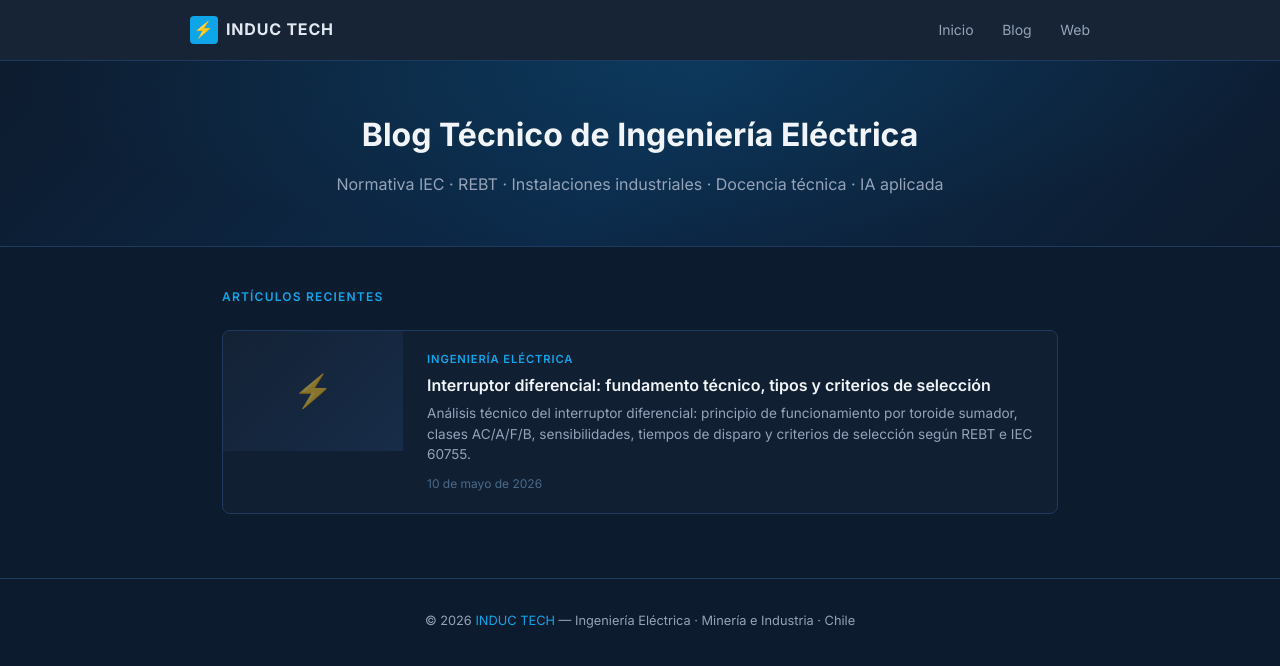
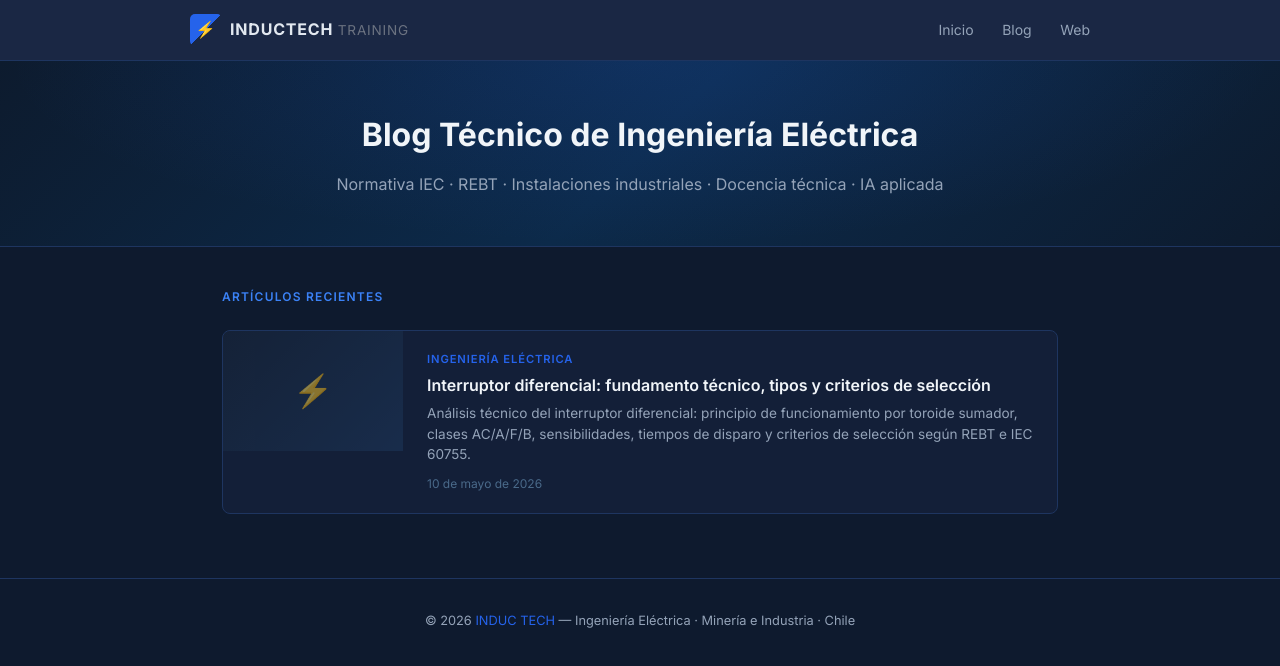
Before and after one commit to sauron897/blog-electricidad-ia., an Astro site: page / in a window 1280 px wide. Built offline with nearby package versions, Linux system fonts and the light colour scheme; Astro itself is replaced by a stand-in of ours.

Commit message:
design: colores y nombre exacto logo INDUCTECH TRAINING

```diff
--- a/src/layouts/BlogPost.astro
+++ b/src/layouts/BlogPost.astro
@@ -29,14 +29,15 @@ const formattedDate = pubDate.toLocaleDateString('es-ES', { year: 'numeric', mon
     <link href="https://fonts.googleapis.com/css2?family=Inter:wght@400;500;600;700&family=JetBrains+Mono:wght@400;500&display=swap" rel="stylesheet" />
     <style>
       :root {
-        --navy: #0d1b2e;
-        --navy-light: #162436;
-        --blue: #0ea5e9;
-        --blue-dark: #0284c7;
+        --navy: #0e1a2e;
+        --navy-light: #1a2744;
+        --blue: #2563eb;
+        --blue-bright: #3b82f6;
+        --blue-steel: #2b6cb0;
         --text: #e2e8f0;
         --text-muted: #94a3b8;
-        --border: #1e3a5f;
-        --surface: #111f33;
+        --border: #1e3560;
+        --surface: #131f38;
       }
       * { box-sizing: border-box; margin: 0; padding: 0; }
       body {
@@ -70,14 +71,15 @@ const formattedDate = pubDate.toLocaleDateString('es-ES', { year: 'numeric', mon
         letter-spacing: 0.05em;
       }
       .logo-icon {
-        width: 28px;
-        height: 28px;
-        background: var(--blue);
-        border-radius: 4px;
+        width: 32px;
+        height: 32px;
+        background: linear-gradient(135deg, #2563eb 50%, #1a2744 50%);
+        border-radius: 5px;
         display: flex;
         align-items: center;
         justify-content: center;
         font-size: 16px;
+        position: relative;
       }
       nav a {
         color: var(--text-muted);
@@ -114,9 +116,9 @@ const formattedDate = pubDate.toLocaleDateString('es-ES', { year: 'numeric', mon
         flex-wrap: wrap;
       }
       .tag {
-        background: rgba(14, 165, 233, 0.15);
-        color: var(--blue);
-        border: 1px solid rgba(14, 165, 233, 0.3);
+        background: rgba(37, 99, 235, 0.15);
+        color: var(--blue-bright);
+        border: 1px solid rgba(37, 99, 235, 0.35);
         padding: 0.2rem 0.7rem;
         border-radius: 20px;
         font-size: 0.75rem;
@@ -144,7 +146,7 @@ const formattedDate = pubDate.toLocaleDateString('es-ES', { year: 'numeric', mon
         color: #f1f5f9;
         margin: 2.5rem 0 1rem;
         padding-left: 0.75rem;
-        border-left: 3px solid var(--blue);
+        border-left: 3px solid var(--blue-bright);
       }
       .content h3 {
         font-size: 1.1rem;
@@ -235,7 +237,7 @@ const formattedDate = pubDate.toLocaleDateString('es-ES', { year: 'numeric', mon
       <div class="header-inner">
         <a href="/" class="logo">
           <span class="logo-icon">⚡</span>
-          INDUC TECH
+          <span>INDUCTECH <span style="font-weight:400; color:#6b7280; font-size:0.85em;">TRAINING</span></span>
         </a>
         <nav>
           <a href="/">Inicio</a>
--- a/src/pages/index.astro
+++ b/src/pages/index.astro
@@ -17,13 +17,14 @@ const posts = (await getCollection('blog', ({ data }) => !data.draft))
     <link href="https://fonts.googleapis.com/css2?family=Inter:wght@400;500;600;700&display=swap" rel="stylesheet" />
     <style>
       :root {
-        --navy: #0d1b2e;
-        --navy-light: #162436;
-        --blue: #0ea5e9;
+        --navy: #0e1a2e;
+        --navy-light: #1a2744;
+        --blue: #2563eb;
+        --blue-bright: #3b82f6;
         --text: #e2e8f0;
         --text-muted: #94a3b8;
-        --border: #1e3a5f;
-        --surface: #111f33;
+        --border: #1e3560;
+        --surface: #131f38;
       }
       * { box-sizing: border-box; margin: 0; padding: 0; }
       body {
@@ -58,10 +59,10 @@ const posts = (await getCollection('blog', ({ data }) => !data.draft))
         letter-spacing: 0.05em;
       }
       .logo-icon {
-        width: 28px;
-        height: 28px;
-        background: var(--blue);
-        border-radius: 4px;
+        width: 32px;
+        height: 32px;
+        background: linear-gradient(135deg, #2563eb 50%, #1a2744 50%);
+        border-radius: 5px;
         display: flex;
         align-items: center;
         justify-content: center;
@@ -88,7 +89,7 @@ const posts = (await getCollection('blog', ({ data }) => !data.draft))
         content: '';
         position: absolute;
         top: 0; left: 0; right: 0; bottom: 0;
-        background: radial-gradient(ellipse at 50% 0%, rgba(14,165,233,0.12) 0%, transparent 70%);
+        background: radial-gradient(ellipse at 50% 0%, rgba(37,99,235,0.15) 0%, transparent 70%);
       }
       .hero-banner h1 {
         font-size: 2rem;
@@ -111,7 +112,7 @@ const posts = (await getCollection('blog', ({ data }) => !data.draft))
       .section-title {
         font-size: 0.75rem;
         font-weight: 600;
-        color: var(--blue);
+        color: var(--blue-bright);
         letter-spacing: 0.1em;
         text-transform: uppercase;
         margin-bottom: 1.5rem;
@@ -196,7 +197,7 @@ const posts = (await getCollection('blog', ({ data }) => !data.draft))
       <div class="header-inner">
         <a href="/" class="logo">
           <span class="logo-icon">⚡</span>
-          INDUC TECH
+          <span>INDUCTECH <span style="font-weight:400; color:#6b7280; font-size:0.85em;">TRAINING</span></span>
         </a>
         <nav>
           <a href="/">Inicio</a>
```
